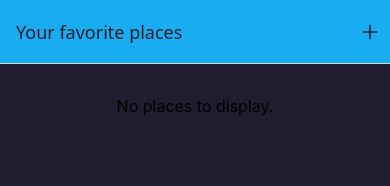
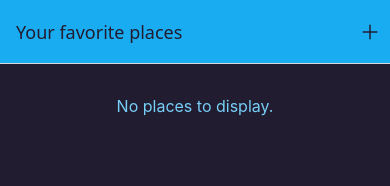
Before and after one commit to Ihsanullah-Yasar/Favorite-Places-App, a React Native app: screen /AllPlaces in a window 390 px wide. Shown: the top 186 px of the page. Built offline with nearby package versions, Linux system fonts and the light colour scheme.

Commit message:
feat: placeslist component added for viewing places

```diff
--- a/components/Places/PlacesList.tsx
+++ b/components/Places/PlacesList.tsx
@@ -2,7 +2,7 @@ import React, { useCallback } from "react";
 import { Place } from "../../models/Place";
 import { View, Text, StyleSheet, FlatList, ListRenderItem } from "react-native";
 import PlaceItem from "./PlaceItem";
-import { Color } from "../../constants/color";
+import { Colors } from "../../constants/colors";
 
 interface PlaceListProps {
   places: Place[];
@@ -74,7 +74,7 @@ const styles = StyleSheet.create({
   },
   emptyText: {
     fontSize: 16,
-    color: Color.primary200,
+    color: Colors.primary200,
     textAlign: "center",
   },
   separator: {
```
